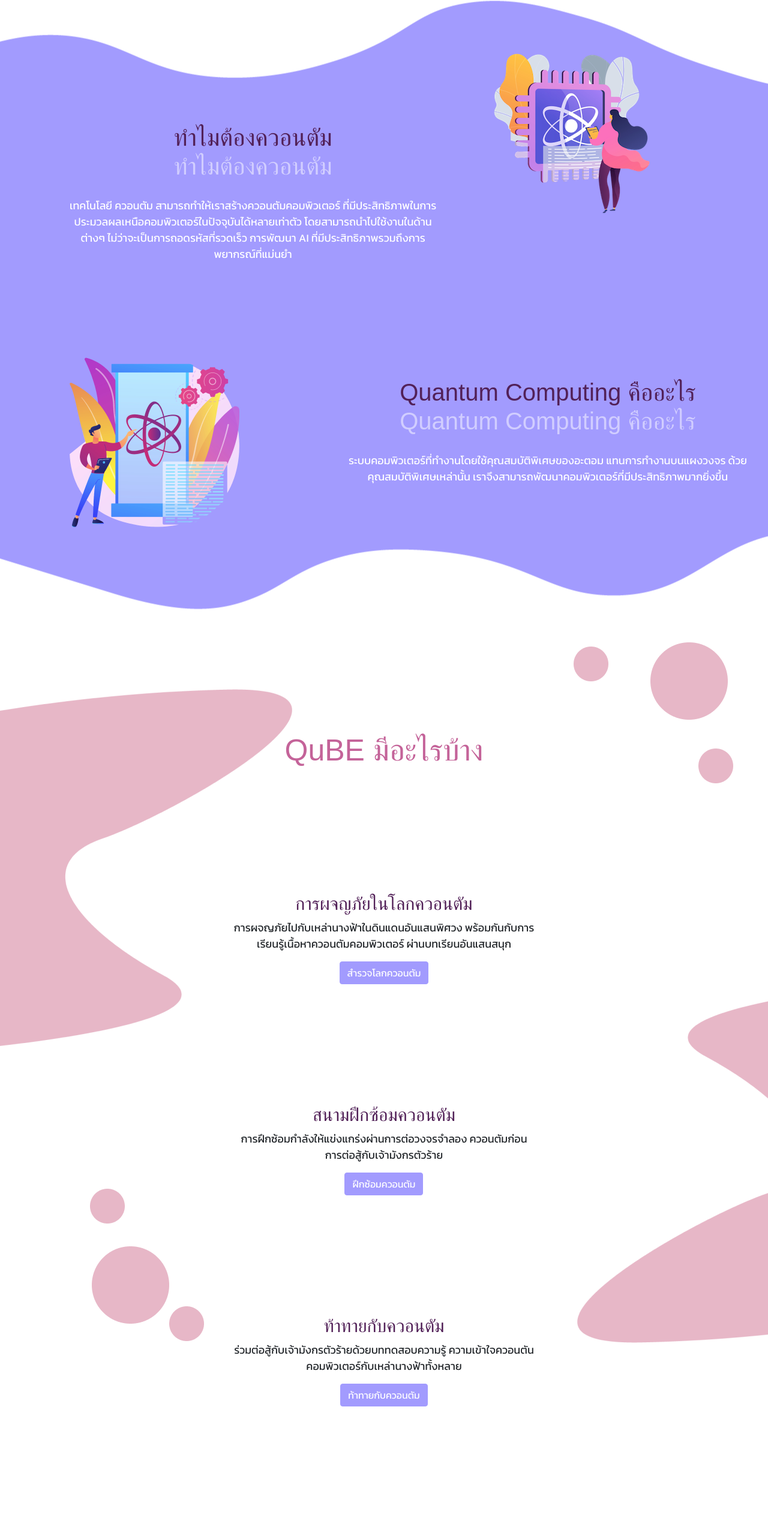
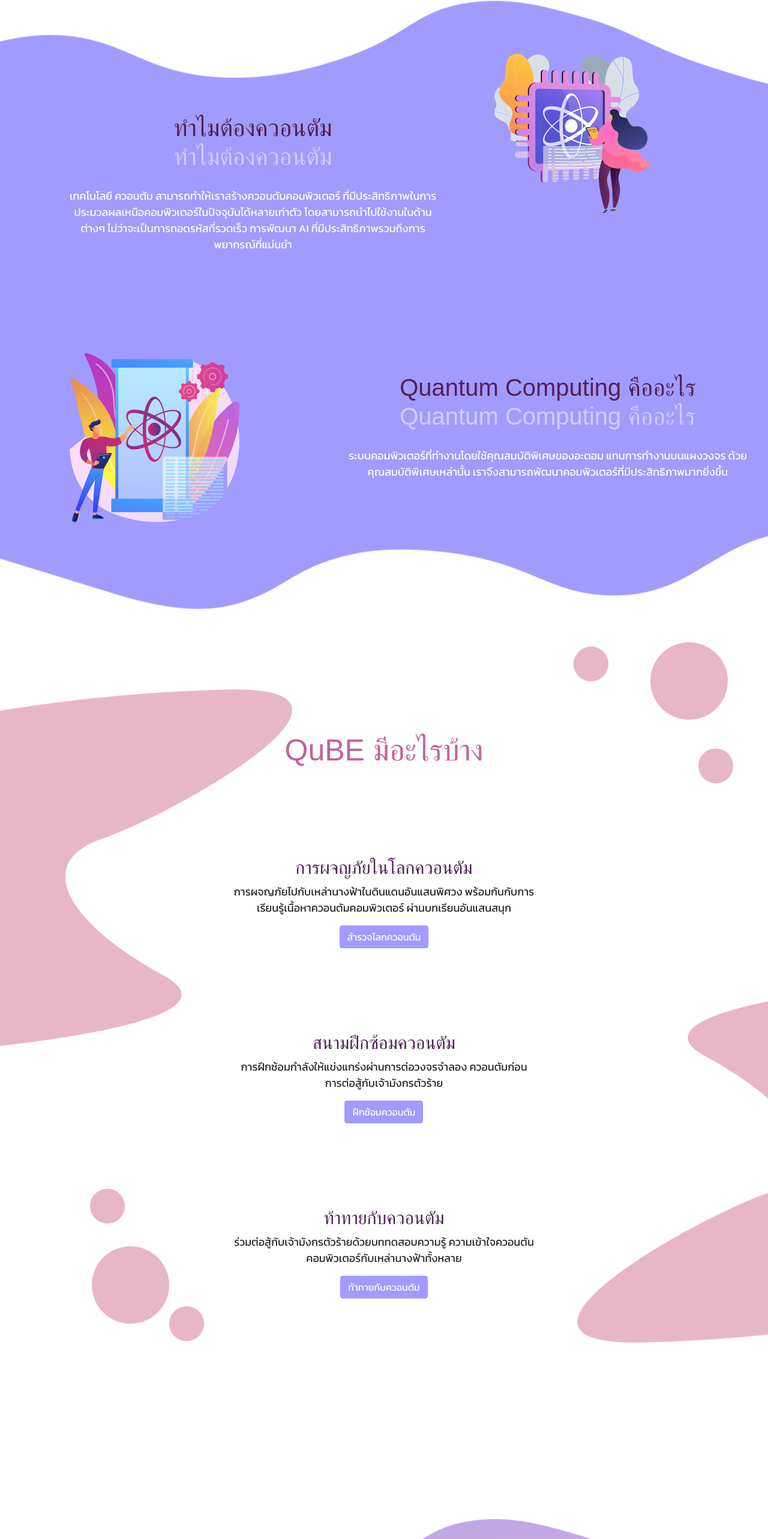
Before and after one commit to Kadphol/QuBE, a React (Create React App) app in the folder frontend/: page / in a window 1280 px wide. Shown: the part 1353-3919 px from the top of the page at 60% size. Built offline with nearby package versions, Linux system fonts and the light colour scheme; no server answers; a web font is replaced by a local one.

Commit message:
Fix padding unit

```diff
--- a/frontend/src/pages/Home/Home.scoped.css
+++ b/frontend/src/pages/Home/Home.scoped.css
@@ -39,11 +39,11 @@
   }
 
   .feature-box {
-    padding-top: 25vh;
+    padding-top: 140px;
   }
 
   .feature-challenge {
-    padding-bottom: 150px;
+    padding-bottom: 100px;
   }
 }
 
@@ -74,15 +74,15 @@
   }
 
   .feature .head {
-    padding-top: 25vh;
+    padding-top: 100px;
   }
 
   .feature-box {
-    padding-top: 10vh;
+    padding-top: 7vw;
   }
 
   .feature-challenge {
-    padding-bottom: 15vh;
+    padding-bottom: 5vw;
   }
 }
 
@@ -141,7 +141,7 @@
 }
 
 .why {
-  margin-top: 13rem;
+  margin-top: 12rem;
 }
 
 .what {
--- a/frontend/src/pages/Home/index.tsx
+++ b/frontend/src/pages/Home/index.tsx
@@ -84,6 +84,7 @@
               </div>
             </div>
           </div>
+
           <div className="row feature justify-content-center">
             <div className="col-5 align-self-center">
               <div className="head">
```
